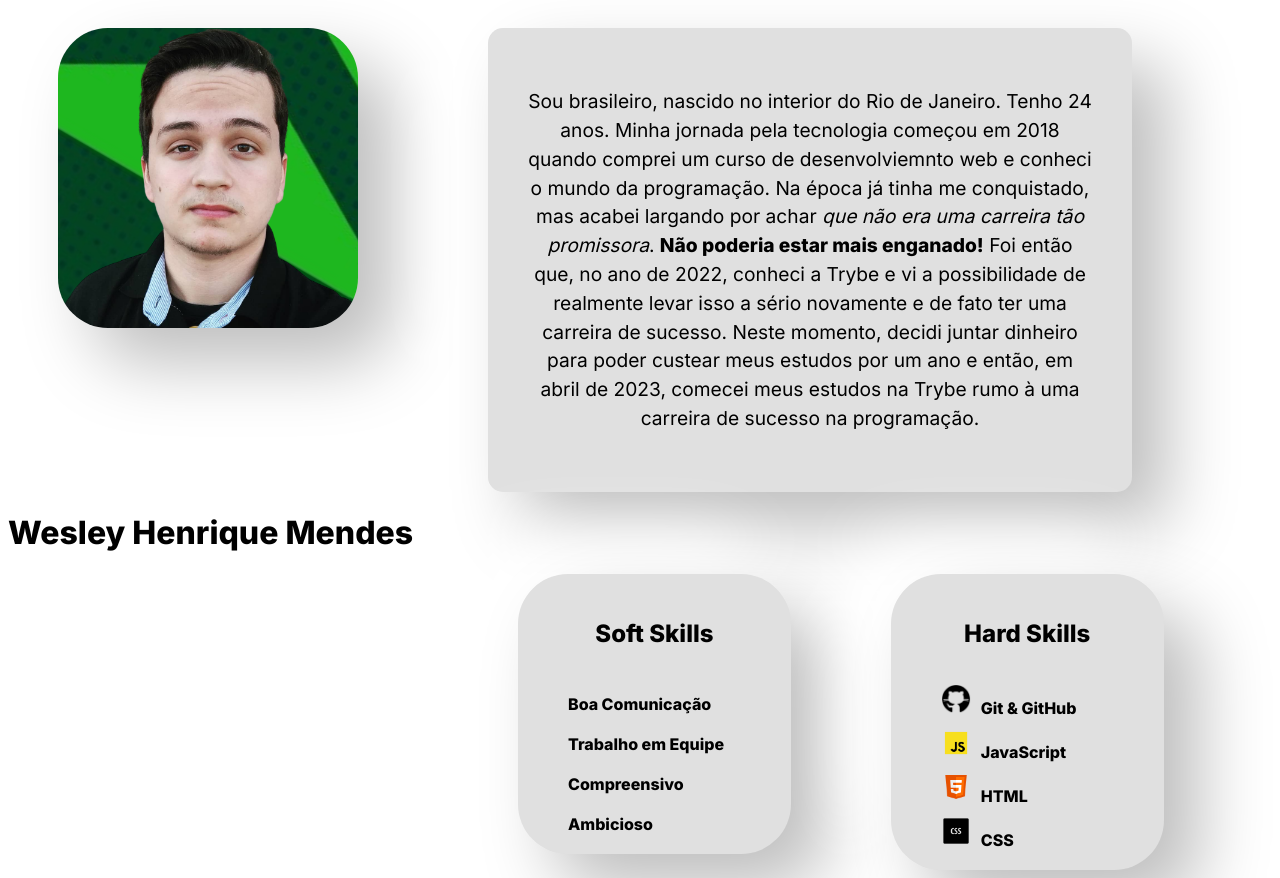
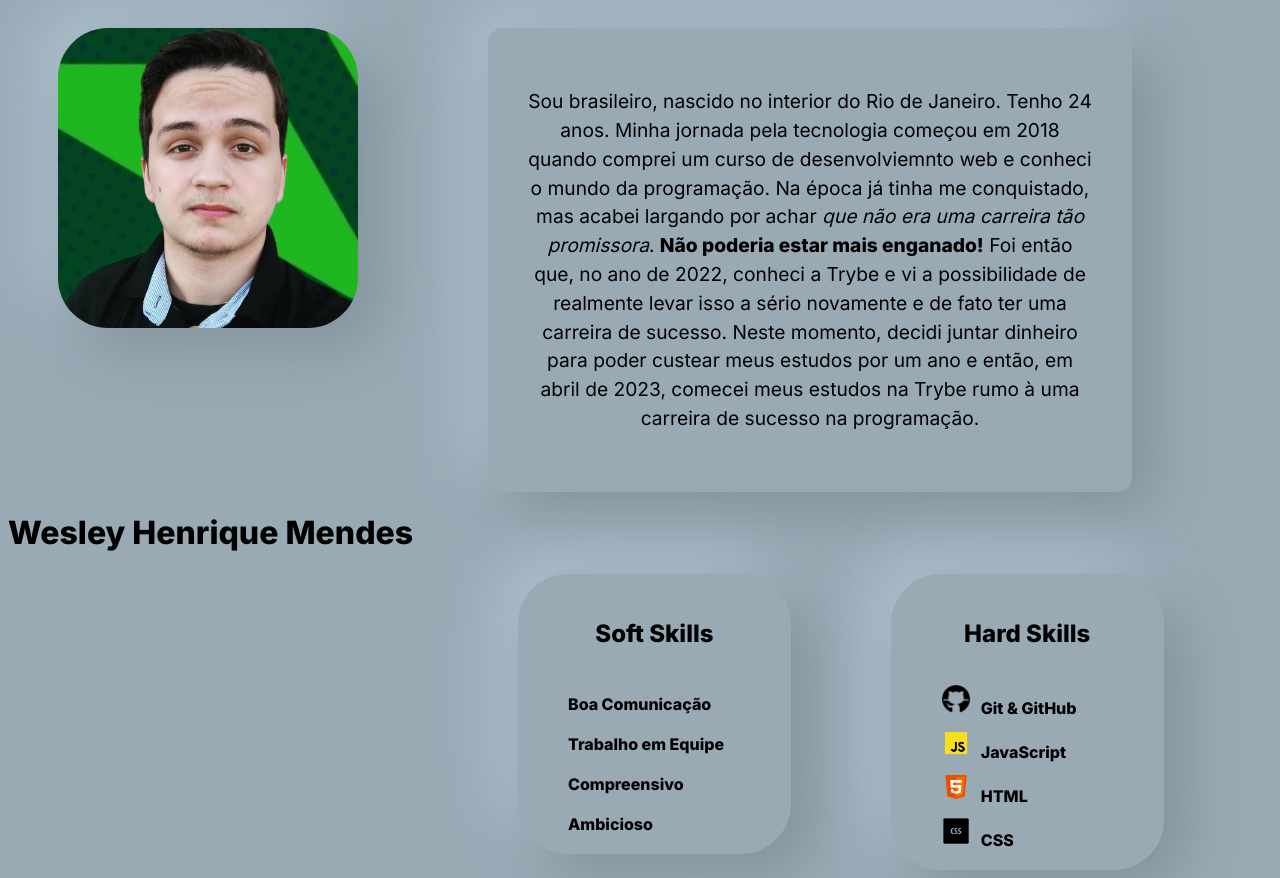
Before and after one commit to Wesleyhmendes/Wesleyhmendes.github.io, a plain HTML site: page index.html in a window 1280 px wide. Drawn offline with Linux system fonts and the light colour scheme.

Commit message:
portifolio completo 26/04

```diff
--- a/index.html
+++ b/index.html
@@ -5,7 +5,8 @@
     <meta charset="UTF-8">
     <meta http-equiv="X-UA-Compatible" content="IE=edge">
     <meta name="viewport" content="width=device-width, initial-scale=1.0">
-    <title>Meu Portifólio</title>
+    <title>Wesley Mendes</title>
+    <link rel="shortcut icon" href="assets/foto-perfil-verde.png" type="image/png">
 
     <link rel="stylesheet" type="text/css" href="style.css">
 
@@ -25,8 +26,8 @@
 
         <div class="foto-perfil">
 
-            <img id="foto-perfil" src="Foto-perfil.png"
-                alt="Foto de Wesley, um homem branco, com cabelo preto, blusa polo preta com um fundo verde temático da Trybe">
+            <a href="https://www.linkedin.com/in/wesley-mendes/" target="_blank"><img id="foto-perfil" src="Foto-perfil.png"
+                alt="Foto de Wesley, um homem branco, com cabelo preto, blusa polo preta com um fundo verde temático da Trybe"></a>
         </div>
 
         <div class="texto">
@@ -43,7 +44,7 @@
 
 
     <div class="nome">
-        <h1>Wesley Henrique Mendes</h1>
+        <a href="https://www.linkedin.com/in/wesley-mendes/" target="_blank"><h1>Wesley Henrique Mendes</h1></a>
     </div>
 
     <div class="listas">
@@ -66,7 +67,7 @@
 
         <h2 id="h2">Hard Skills</h2>
 
-        <img src="assets/icons8-github-250.png" alt="" class="icone"><strong><span>Git & GitHub</span><br></strong>
+        <img src="assets/icons8-github-250.png" alt="" class="icone"><strong><span><a href="https://github.com/Wesleyhmendes" target="_blank">Git & GitHub</a></span><br></strong>
         <img src="assets/icons8-javascript-96.png" alt="" class="icone"><strong><span>JavaScript</span><br></strong>
         <img src="assets/icons8-html-5-96.png" alt="" class="icone"><strong><span>HTML</span><br></strong>
         <img src="assets/icons8-css-100.png" alt="" class="icone"><strong><span>CSS</span><br></strong>
--- a/style.css
+++ b/style.css
@@ -1,5 +1,5 @@
 body {
-    background-color: white;
+    background-color: #99aab5;
     font-family: 'Inter', sans-serif;
     color: black;
 }
@@ -13,10 +13,9 @@ body {
     border-radius: 50px;
     margin-left: 50px;
     margin-top: 20px;
-    background: #e0e0e0;
-    box-shadow:  35px 35px 70px #bebebe,
-             -35px -35px 70px #ffffff;
-
+    background: #99aab5;
+box-shadow:  20px 20px 60px #82919a,
+             -20px -20px 60px #b0c4d0;
 }
 
 
@@ -31,9 +30,9 @@ body {
     font-size: 120%;
     margin-top: 20px;
     line-height: 1.5;
-    background: #e0e0e0;
-    box-shadow:  35px 35px 70px #bebebe,
-             -35px -35px 70px #ffffff;
+    background: #99aab5;
+box-shadow:  20px 20px 60px #82919a,
+             -20px -20px 60px #b0c4d0;
 
 }
 
@@ -58,10 +57,9 @@ body {
     border-radius: 50px;
 
     line-height: 2.5;
-    background: #e0e0e0;
-    box-shadow:  35px 35px 70px #bebebe,
-             -35px -35px 70px #ffffff;
-
+    background: #99aab5;
+box-shadow:  20px 20px 60px #82919a,
+             -20px -20px 60px #b0c4d0;
 
 
 
@@ -78,12 +76,11 @@ body {
     border-radius: 50px;
     line-height: 2.5;
     line-height: 2.5;
-    background: #e0e0e0;
-    box-shadow:  35px 35px 70px #bebebe,
-             -35px -35px 70px #ffffff;
+    background: #99aab5;
+box-shadow:  20px 20px 60px #82919a,
+             -20px -20px 60px #b0c4d0;
+
 }
-
-
 
 
 .icone {
@@ -98,3 +95,20 @@ h2 {
     text-align: center;
     font-size: 150%;
 }
+
+.lista1:hover {
+    background-color: #7289da;
+    transform: scale(1.02);
+    transition: 500ms linear;
+}
+
+.lista2:hover {
+    background-color: #7289da;
+    transform: scale(1.02);
+    transition: 500ms linear;
+}
+
+a {
+    color: black;
+    text-decoration: none;
+}
```
